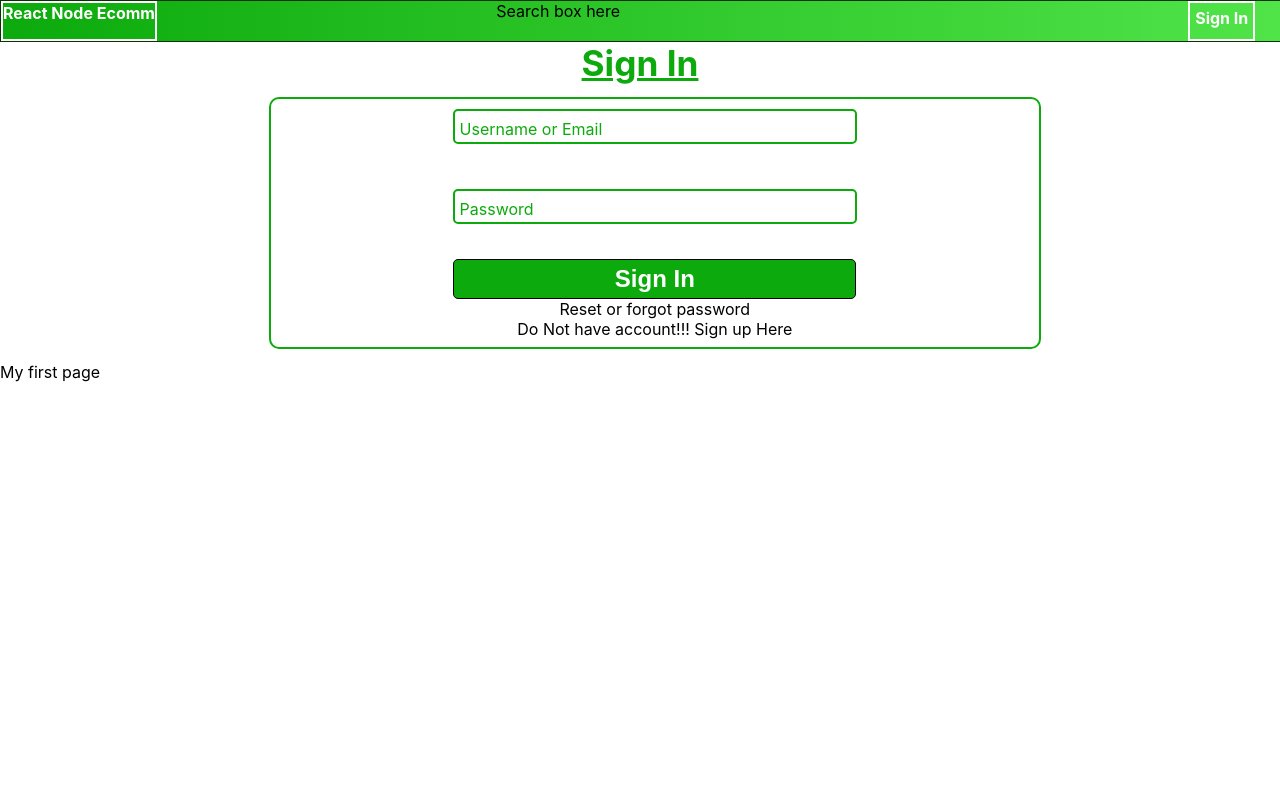
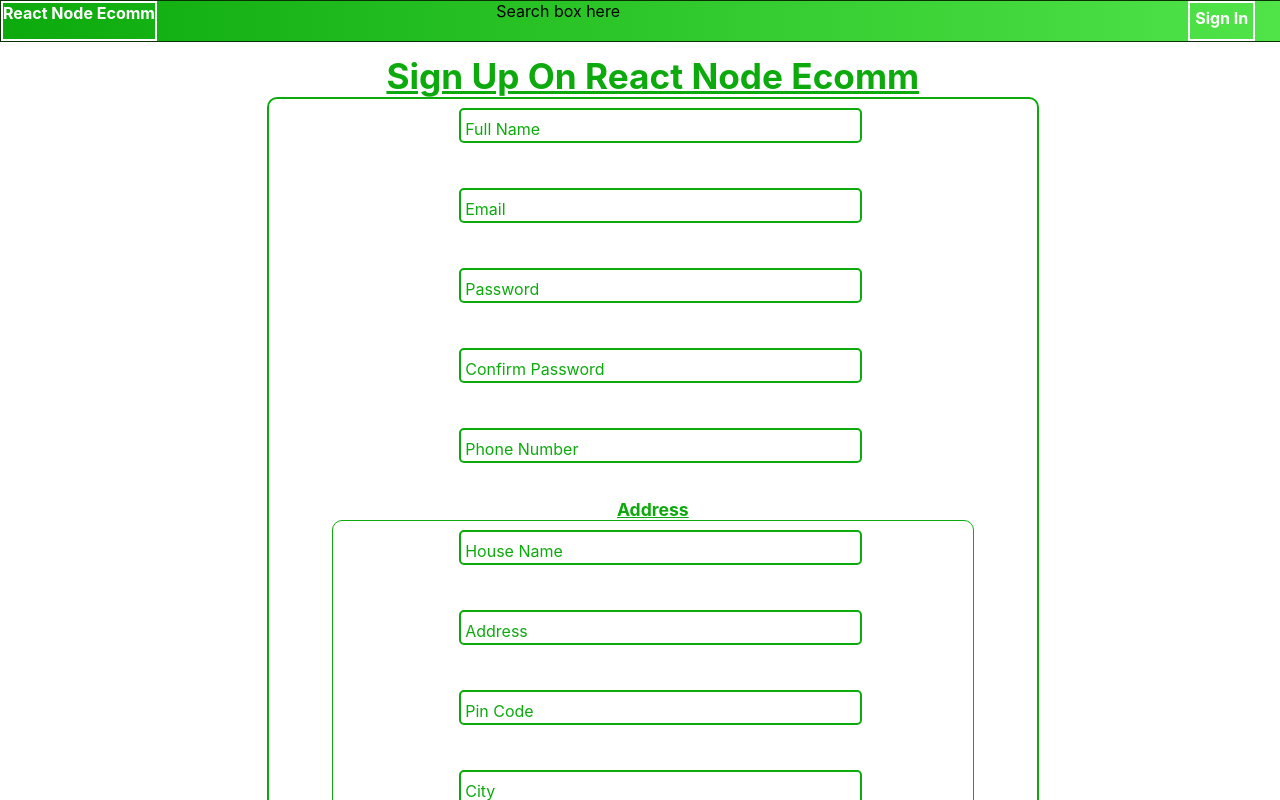
Before and after one commit to rupamswain1/react-node-shop-frontend, a React (Create React App) app: page / in a window 1280 px wide. Built offline with nearby package versions, Linux system fonts and the light colour scheme.

Commit message:
sign up page designed

```diff
--- a/src/App.js
+++ b/src/App.js
@@ -1,12 +1,12 @@
 import logo from './logo.svg';
 import './App.scss';
 import Header from './components/header/headerComponent';
-import SignIn from './pages/signIn/signInComponent'
+import SignUpPage from './pages/signUpPage/signUpPage.component';
 function App() {
   return (
     <div className="react-node-store-container">
       <Header/>
-      <SignIn/>
+      <SignUpPage/>
        My first page
     </div>
   );
--- a/src/components/inputField/inputFieldComponent.jsx
+++ b/src/components/inputField/inputFieldComponent.jsx
@@ -1,7 +1,7 @@
 import React from 'react';
 import './inputFieldStyle.scss'
 class InputField extends React.Component{
-    //props required: name,value,type,enabled,errorMsg
+    //props required: name,value,type,enabled,errorMsg,placeHolder
     render(){
 
        //console.log(this.props)
--- /dev/null
+++ b/src/pages/signUpPage/signUpPage.component.jsx
@@ -0,0 +1,164 @@
+import React,{useState} from 'react'
+
+import InputField from '../../components/inputField/inputFieldComponent';
+import PrimaryButton from '../../components/primaryButton/primaryButton.component'
+
+import './signupPage.style.scss';
+
+const SignUpPage=()=>{
+    document.title="Sign Up"
+    const [fullName,setFullName]=useState('');
+    const [email,setEmail]=useState('');
+    const [password,setPassword]=useState('');
+    const [confirmPassword,setConfirmPassword]=useState('');
+    const [phone,setPhone]=useState('');
+    const [houseNo,setHouseNo]=useState('');
+    const [address,setAddress]=useState('');
+    const [pinCode,setPinCode]=useState('');
+    const [city,setCity]=useState('');
+    const [state,setState]=useState('');
+    const [errorMsg,setErrorMsg]=useState({});
+    const onChangehandler=(e)=>{
+        // eslint-disable-next-line default-case
+        switch (e.name){
+            case 'fullName':
+                setFullName(e.value);
+                const re=new RegExp(/^[A-Za-z]+$/)
+                if(!re.test(fullName)){
+                    setErrorMsg({...errorMsg,fullName:'Full Name can not be blank, Special char or number'})
+                }
+                else{
+                    setErrorMsg({...errorMsg,fullName:''})
+                }
+
+        }
+    }
+
+    return(
+        <div className="signUpPage-container">
+            <div className="signUpHeader">Sign Up On React Node Ecomm</div>
+            <form id="signUpForm">
+                <div className='signUpInputFieldContaine'>
+                    <div className="signUpNameField">
+                        <div className="userCredFieldSignUp">
+                            <InputField
+                                name="fullName"
+                                value={fullName}
+                                type="text"
+                                enabled={true}
+                                errorMsg={errorMsg.fullName}
+                                placeHolder="Full Name"
+                                onChangehandler={onChangehandler}
+                            />
+                        </div>
+                        <div className="signUpEmailField">
+                            <InputField
+                                    name="email"
+                                    value={email}
+                                    type="email"
+                                    enabled={true}
+                                    errorMsg=""
+                                    placeHolder="Email"
+                                />
+                        </div>
+                        <div className="signUpPassword">
+                            <InputField
+                                    name="password"
+                                    value={password}
+                                    type="password"
+                                    enabled={true}
+                                    errorMsg=""
+                                    placeHolder="Password"
+                                />
+                        </div>
+                        <div className="signUpConfirmPassword">
+                            <InputField
+                                    name="confirmPassword"
+                                    value={confirmPassword}
+                                    type="password"
+                                    enabled={true}
+                                    errorMsg=""
+                                    placeHolder="Confirm Password"
+                                />
+                        </div>
+                        <div className="signUpPhoneNumber">
+                            <InputField
+                                    name="phoneNumber"
+                                    value={phone}
+                                    type="number"
+                                    enabled={true}
+                                    errorMsg=""
+                                    placeHolder="Phone Number"
+                                />
+                        </div>
+                    </div>
+                    <div className="addressHeaderSignUp">Address</div>
+                    <div className="SignUpaddressBox">
+                        <div className="houseNoContainer">
+                            <InputField
+                                    name="houseName"
+                                    value={houseNo}
+                                    type="text"
+                                    enabled={true}
+                                    errorMsg=""
+                                    placeHolder="House Name"
+                                />
+                        </div>
+                        <div className="addressLineSignUp">
+                            <InputField
+                                    name="address"
+                                    value={address}
+                                    type="text"
+                                    enabled={true}
+                                    errorMsg=""
+                                    placeHolder="Address"
+                                />
+                        </div>
+                        <div className="pinCodeSignUp">
+                            <InputField
+                                    name="pinCode"
+                                    value={pinCode}
+                                    type="number"
+                                    enabled={true}
+                                    errorMsg=""
+                                    placeHolder="Pin Code"
+                                />
+                        </div>
+                        <div className="citySignUp">
+                            <InputField
+                                    name="city"
+                                    value={city}
+                                    type="text"
+                                    enabled={true}
+                                    errorMsg=""
+                                    placeHolder="City"
+                                />
+                        </div>
+                        <div className="stateSignUp">
+                            <InputField
+                                    name="state"
+                                    value={state}
+                                    type="text"
+                                    enabled={true}
+                                    errorMsg=""
+                                    placeHolder="State"
+                                />
+                        </div>
+                    </div>
+                    <div className="signUpSubmitButton">
+                        <PrimaryButton
+                            name="signUp"
+                            type="submit"
+                            value="Sign Up"
+                            enabled={true}
+                        />
+                    </div>
+                </div>
+
+            </form>
+
+        </div>
+    )
+}
+
+export default SignUpPage;
--- /dev/null
+++ b/src/pages/signUpPage/signupPage.style.scss
@@ -0,0 +1,56 @@
+$primary-color:#0caa0c;
+.signUpPage-container{
+    position: relative;
+    //border: 2px solid black;
+    display: flex;
+    flex-direction: column;
+    justify-content: center;
+    flex-wrap: wrap;
+    align-content: center;
+    width:80vw;
+    margin:1%;
+    left:10vw;
+    .signUpHeader{
+        color: $primary-color;
+        font-size: 2.2em;
+        font-weight: bold;
+        text-decoration: underline;
+        align-self:center ;
+    }
+    .signUpInputFieldContaine{
+        border: 2px solid $primary-color;
+        border-radius: 10px;
+        width: 60vw;
+        display: flex;
+        position: relative;
+        flex-direction: column;
+        justify-content: center;
+        align-content: center;
+        flex-wrap: wrap;
+        .signUpNameField{
+            align-self: center;
+        }
+    }
+    .addressHeaderSignUp{
+        color: $primary-color;
+        font-size: 1.1em;
+        font-weight: bold;
+        text-decoration: underline;
+        align-self:center ;
+    }
+    .SignUpaddressBox{
+        border: 1px solid $primary-color;
+        border-radius: 10px;
+        width: 50vw;
+        display: flex;
+        position: relative;
+        flex-direction: column;
+        justify-content: center;
+        align-content: center;
+        flex-wrap: wrap;
+    }
+    .signUpSubmitButton{
+        align-self: center;
+        margin: 2%;
+    }
+}
```
Also changed, not shown: test/regexTest.js (+2 -2 lines).
